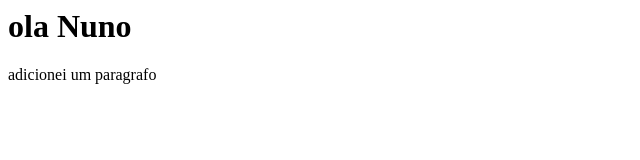
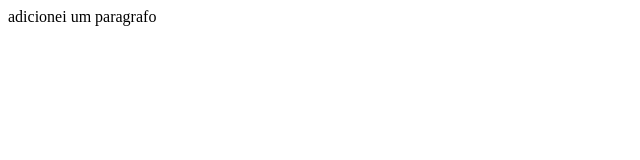
Before and after one commit to nunosoares27/modex, a plain HTML site: page index.html in a window 1280 px wide. Shown: the whole page, without its empty margins (0-640 px from the left). Drawn offline with Linux system fonts and the light colour scheme.

Commit message:
removi h1 do index.html

```diff
--- a/index.html
+++ b/index.html
@@ -1,2 +1,2 @@
-<h1>ola Nuno</h1>
+
 <p>adicionei um paragrafo</p>
```
